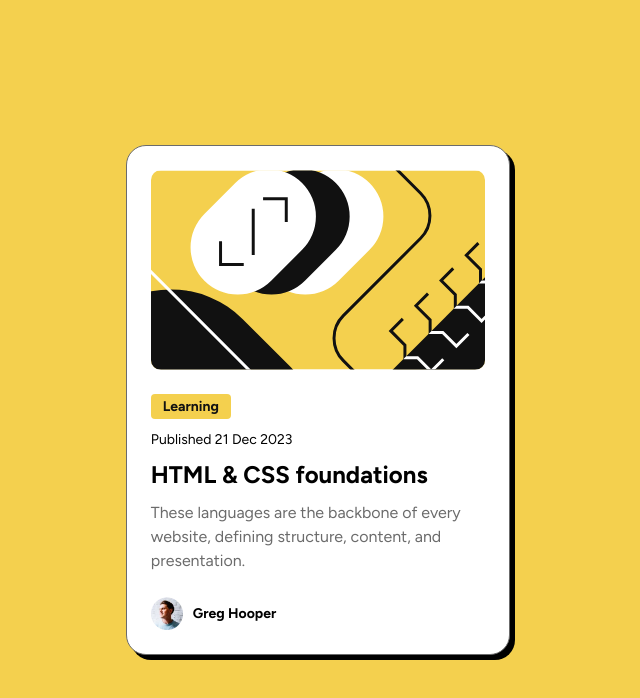
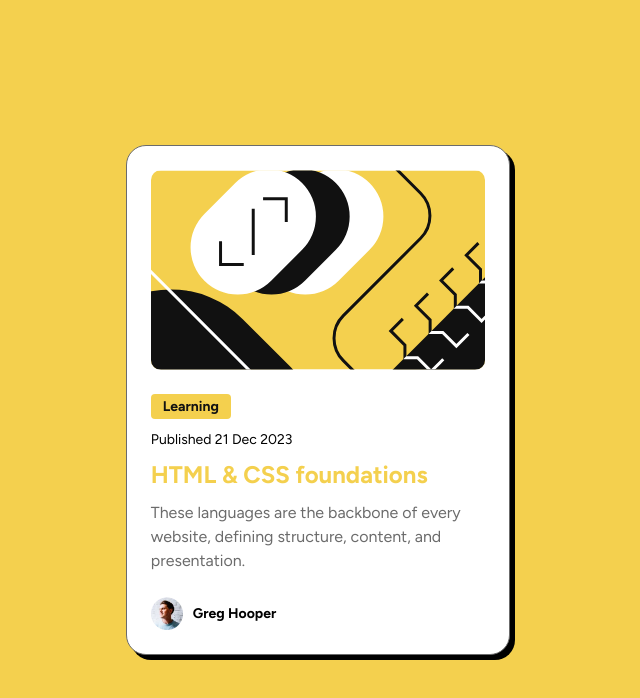
Before and after one commit to KosmoSlayeR/blog-card, a plain HTML site: page index.html in a window 1280 px wide. In both pictures the pointer is over the element "HTML & CSS foundations". Shown: the whole page, without its empty margins (322-962 px from the left). Drawn offline with Linux system fonts and the light colour scheme.

Commit message:
created hover state for title

```diff
--- a/styles/card.css
+++ b/styles/card.css
@@ -42,6 +42,12 @@
 .title {
     font-size: 24px;
     font-weight: bold;
+    transition: color 80ms;
+}
+
+.title:hover {
+    cursor: pointer;
+    color: hsl(47, 88%, 63%);
 }
 
 .description {
```
